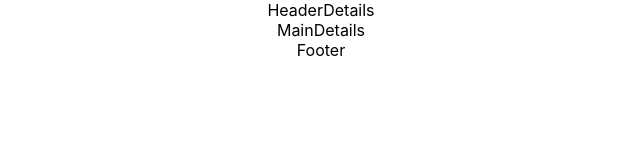
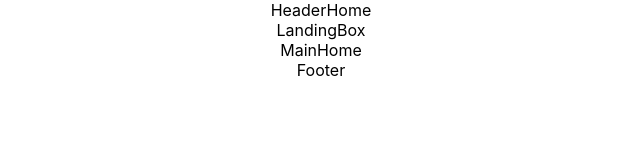
Before and after one commit to WildCodeSchool/2022-09-JS-Paris-project-2-TheSupremesBarmaids, a React (Vite) app in the folder frontend/: page / in a window 1280 px wide. Shown: the top 160 px of the page, without its empty margins (319-959 px from the left). Built offline with nearby package versions, Linux system fonts and the light colour scheme.

Commit message:
add LandingBox page component

```diff
--- a/frontend/src/App.jsx
+++ b/frontend/src/App.jsx
@@ -1,13 +1,14 @@
 // import Home from "./pages/Home";
 // import List from "./pages/List";
-import Details from "./pages/Details";
+import Home from "./pages/Home";
+// import Details from "./pages/Details";
 
 import "./Styles/App.css";
 
 function App() {
   return (
     <div className="App">
-      <Details />
+      <Home />
     </div>
   );
 }
--- a/frontend/src/pages/Home.jsx
+++ b/frontend/src/pages/Home.jsx
@@ -1,12 +1,14 @@
 import React from "react";
+import HeaderHome from "./Home/HeaderHome";
+import LandingBox from "./Home/LandingBox";
+import MainHome from "./Home/MainHome";
 import Footer from "../components/Footer";
-import HeaderHome from "./Home/HeaderHome";
-import MainHome from "./Home/MainHome";
 
 function Home() {
   return (
     <div>
       <HeaderHome />
+      <LandingBox />
       <MainHome />
       <Footer />
     </div>
--- /dev/null
+++ b/frontend/src/pages/Home/LandingBox.jsx
@@ -0,0 +1,7 @@
+import React from "react";
+
+function LandingBox() {
+  return <div>LandingBox</div>;
+}
+
+export default LandingBox;
```
